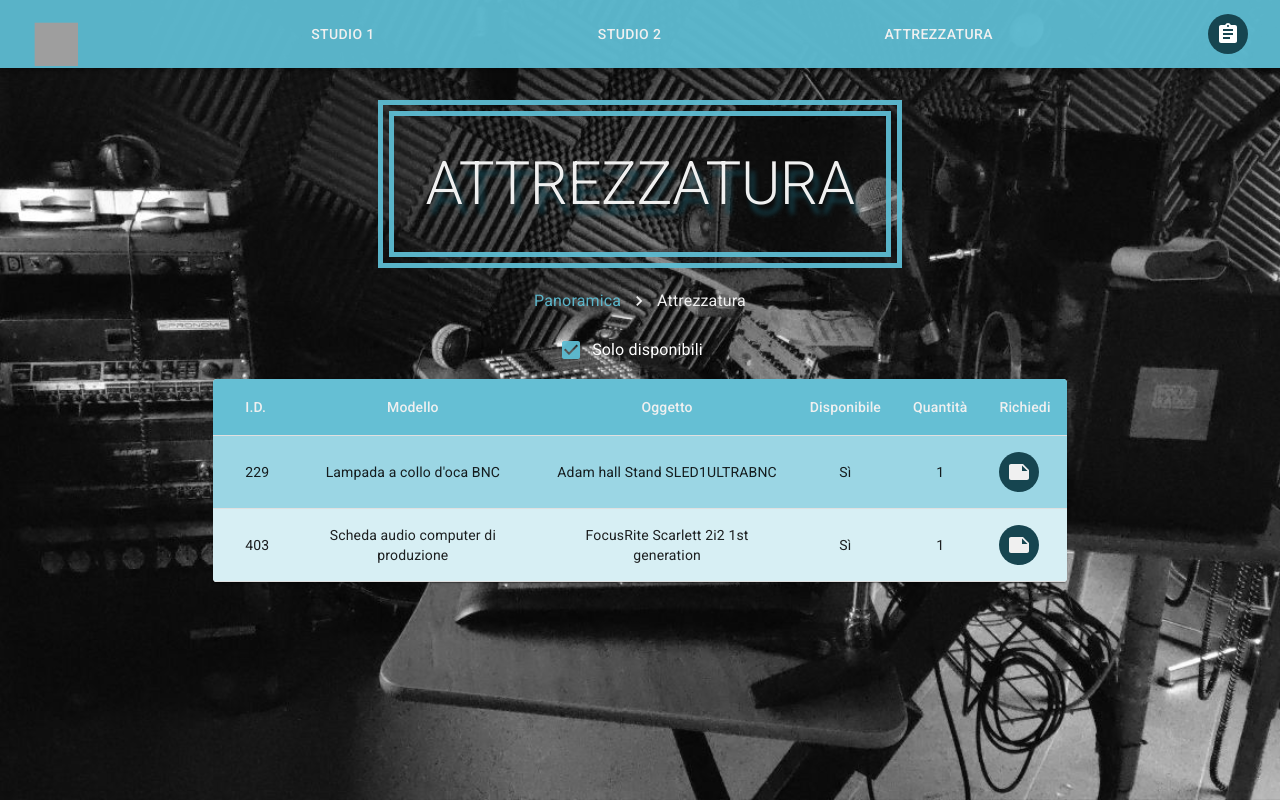
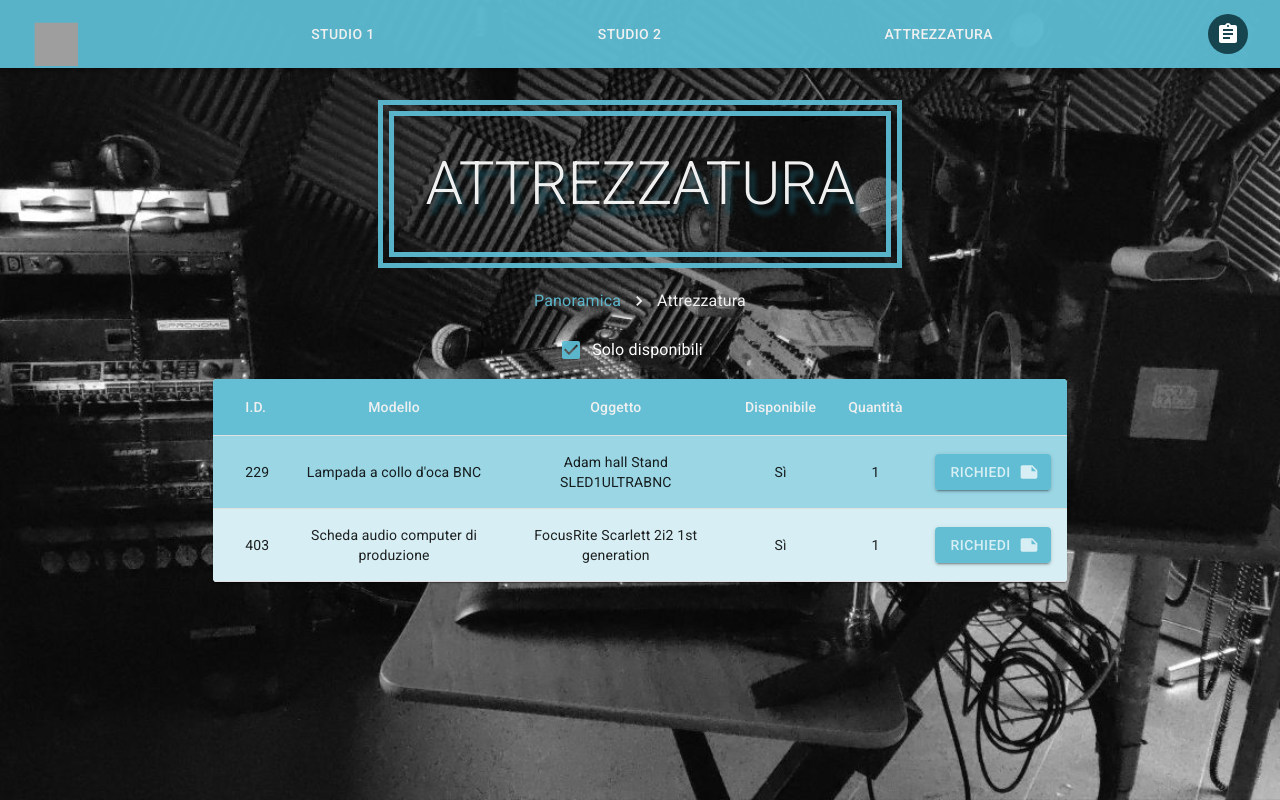
Before and after one commit to GRawhideMart/prenotazioni, a React (Create React App) app: page /attrezzatura in a window 1280 px wide. Shown: the top 800 px of the page. Built offline with nearby package versions, Linux system fonts and the light colour scheme; grey boxes are pictures that could not be loaded; the HTML template or start-up script is replaced by a standard one.

Commit message:
Cambiata icona con bottone

```diff
--- a/src/components/AffittiComponent.js
+++ b/src/components/AffittiComponent.js
@@ -15,7 +15,7 @@ import {
   FormControlLabel,
   FormGroup,
   Checkbox,
-  Avatar,
+  Button,
 } from "@material-ui/core";
 
 const InventaryTable = ({ inventary, style }) => {
@@ -23,13 +23,23 @@ const InventaryTable = ({ inventary, style }) => {
 
   const BookButton = ({ isAvailable }) =>
     isAvailable ? (
-      <Avatar className={classes.avatar}>
-        <NoteIcon color="secondary" />
-      </Avatar>
+      <Button
+        variant="contained"
+        color="primary"
+        className={classes.requestButton}
+        endIcon={<NoteIcon />}
+        onClick={() => alert('Si dovrebbe aprire un mon...dal')}
+      >
+        Richiedi
+      </Button>
     ) : (
-      <Avatar>
-        <NoteIcon color="disabled" />
-      </Avatar>
+      <Button
+        variant="disabled"
+        color="primary"
+        className={classes.requestButton}
+      >
+        Non disponibile
+      </Button>
     );
 
   return (
@@ -44,7 +54,7 @@ const InventaryTable = ({ inventary, style }) => {
             <StyledTableCell align="center">Oggetto</StyledTableCell>
             <StyledTableCell align="center">Disponibile</StyledTableCell>
             <StyledTableCell align="center">Quantità</StyledTableCell>
-            <StyledTableCell>Richiedi</StyledTableCell>
+            <StyledTableCell></StyledTableCell>
           </TableRow>
         </TableHead>
         <TableBody>
```
